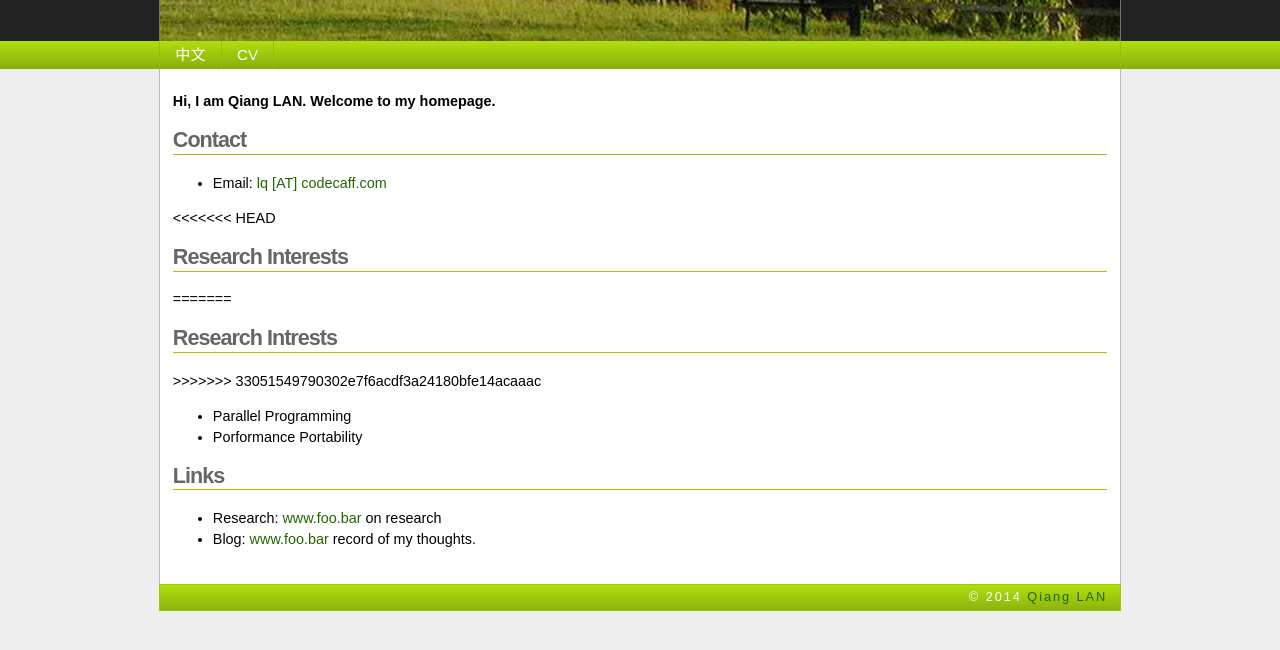
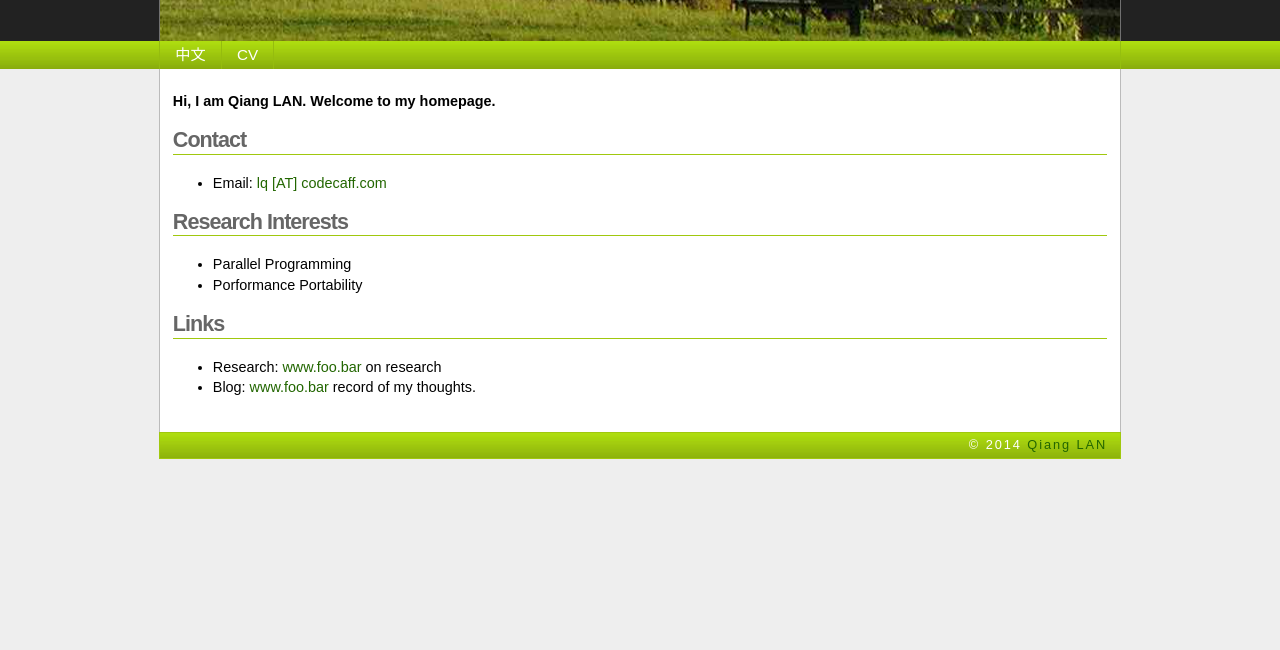
Before and after one commit to codecaff/lq, a plain HTML site: page index.html in a window 1280 px wide. Shown: the part 84-734 px from the top of the page. Drawn offline with Linux system fonts and the light colour scheme.

Commit message:
updated
oo

```diff
--- a/index.html
+++ b/index.html
@@ -39,11 +39,9 @@
 		<li>Email: <a href="mailto:lq@codecaff.com" target="_blank">lq [AT] codecaff.com</a></li>
 	</ul>
 
-<<<<<<< HEAD
+
 	<h2>Research Interests</h2>
-=======
-	<h2>Research Intrests</h2>
->>>>>>> 33051549790302e7f6acdf3a24180bfe14acaaac
+
 <p>
 
 </p>
```
